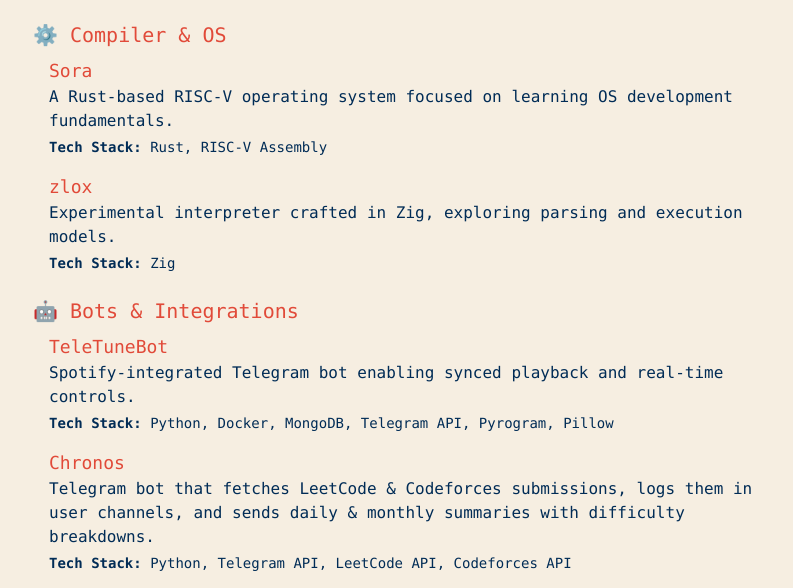
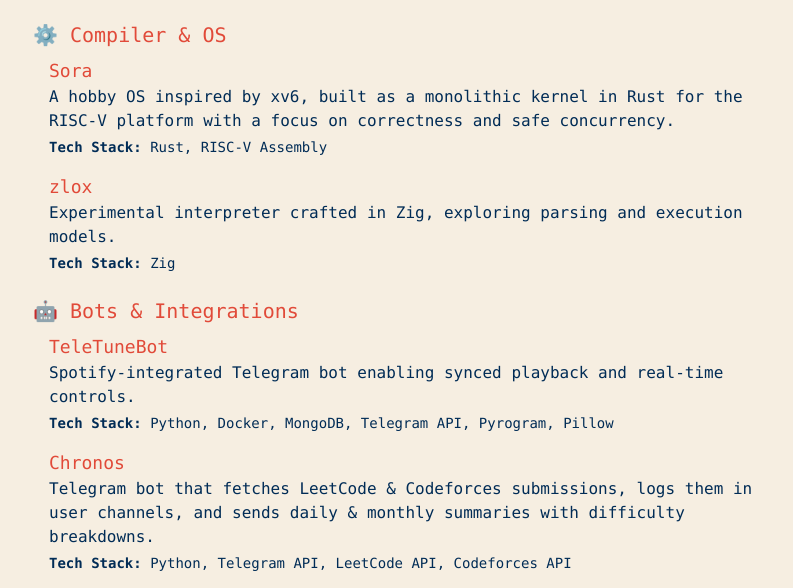
Before and after one commit to sophic00/skygazer, an Astro site: page /projects in a window 1280 px wide. Shown: the part 212-800 px from the top of the page, without its empty margins (239-1032 px from the left). Built offline with nearby package versions, Linux system fonts and the light colour scheme; Astro itself is replaced by a stand-in of ours.

Commit message:
chore: description of sora

```diff
--- a/src/pages/projects/index.astro
+++ b/src/pages/projects/index.astro
@@ -17,7 +17,7 @@
         <div class="ml-4 space-y-4">
           <div>
             <h3 class="text-lg font-medium text-accent decoration-dashed hover:underline">Sora</h3>
-            <p class="text-muted-foreground">A Rust-based RISC-V operating system focused on learning OS development fundamentals.</p>
+            <p class="text-muted-foreground">A hobby OS inspired by xv6, built as a monolithic kernel in Rust for the RISC-V platform with a focus on correctness and safe concurrency.</p>
             <p class="text-sm text-muted-foreground mt-1"><strong>Tech Stack:</strong> Rust, RISC-V Assembly</p>
           </div>
           <div>
```
